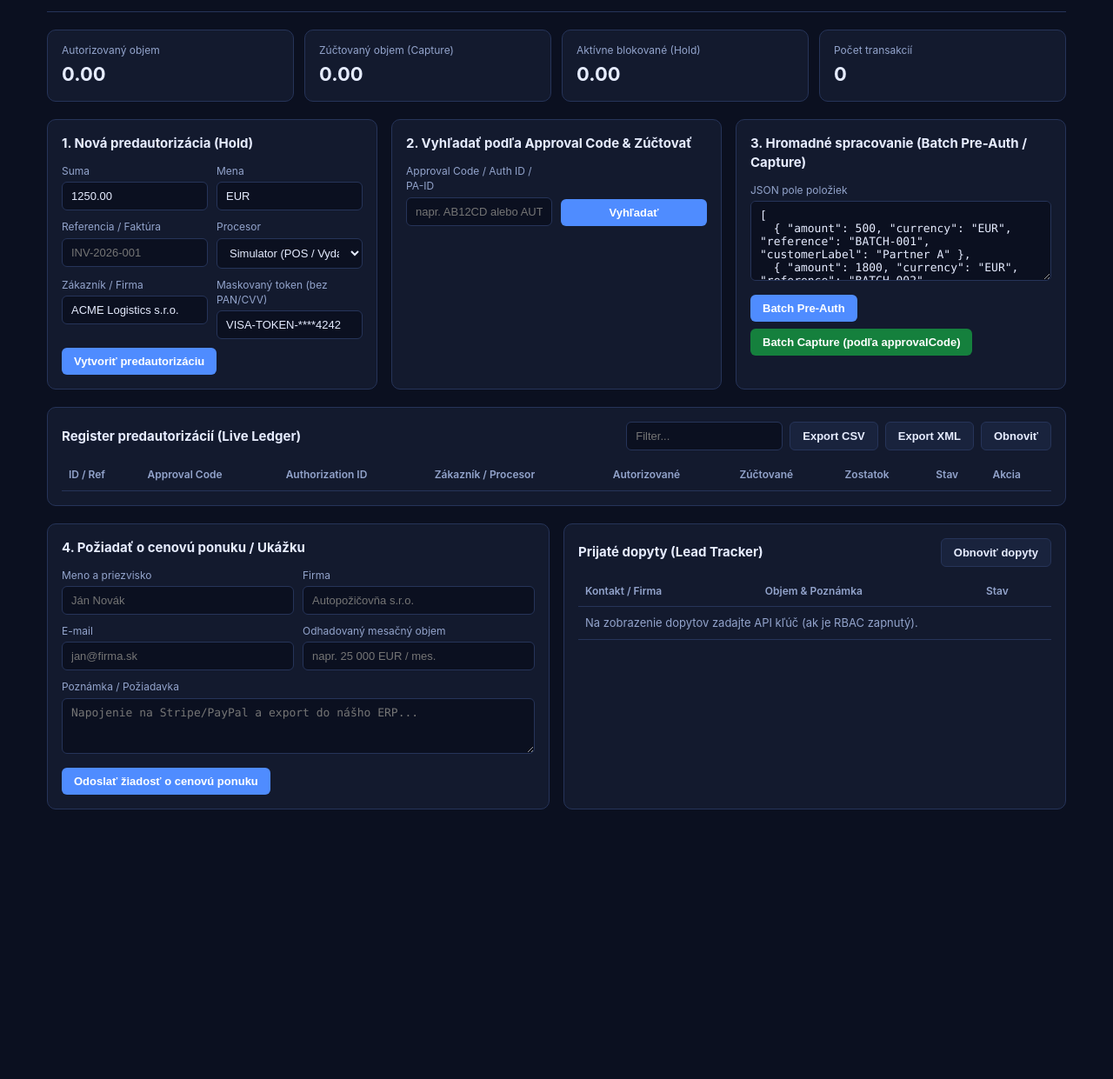
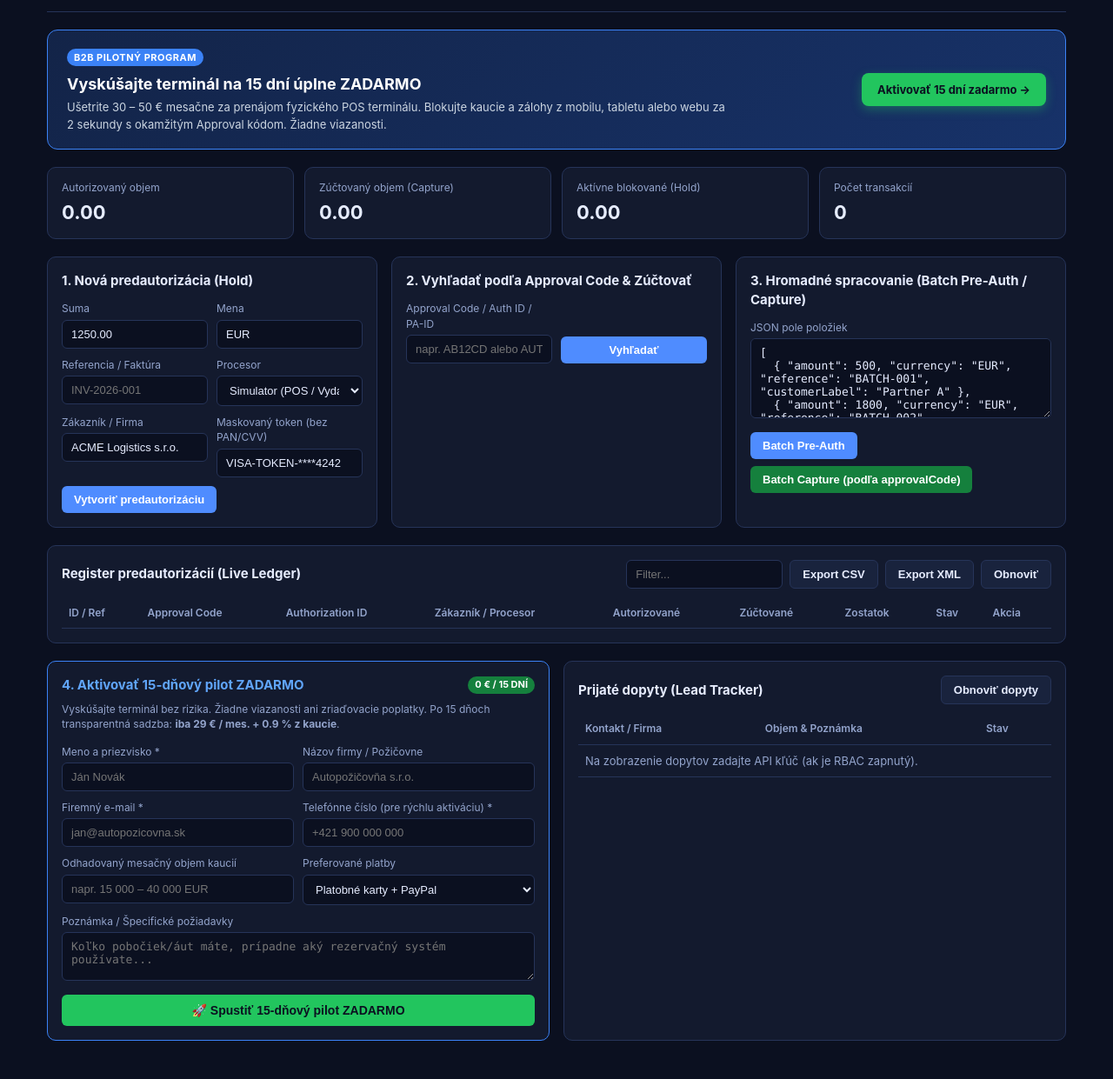
Before and after one commit to aneviem441-lab/vianocna-posta, a website: page public/index.html in a window 1280 px wide. Shown: the part 75-1316 px from the top of the page at 87% size. Before the commit the page ends 1050 px from the top, so only its background shows below. Drawn offline with Linux system fonts and the light colour scheme; no server answers.

Commit message:
feat: add 15-day free pilot banner, phone intake, and high-converting B2B pricing model

```diff
--- a/public/index.html
+++ b/public/index.html
@@ -89,10 +89,27 @@
         <div class="sub">Predautorizácia (Hold) → Approval Code → Čiastočné / Plné zúčtovanie (Capture) alebo Void</div>
       </div>
       <div style="display:flex;align-items:center;gap:8px;flex-wrap:wrap;">
+        <a href="#leadSection" style="background:#22c55e;color:#0b1020;padding:6px 12px;border-radius:6px;font-weight:700;font-size:12px;text-decoration:none;">🚀 15 dní ZADARMO</a>
         <input type="password" id="apiKeyInput" placeholder="X-API-Key (ak je zapnutý)" style="margin:0;width:190px;" />
         <div id="healthPill" class="pill">Načítavam stav...</div>
       </div>
     </header>
+
+    <!-- Pilot Promo Banner -->
+    <section style="background:linear-gradient(135deg, #132448 0%, #173269 100%);border:1px solid #3b82f6;border-radius:12px;padding:18px 22px;margin-bottom:20px;display:flex;justify-content:space-between;align-items:center;flex-wrap:wrap;gap:14px;">
+      <div style="max-width:760px;">
+        <span style="background:#3b82f6;color:#ffffff;font-size:11px;font-weight:700;padding:3px 8px;border-radius:999px;text-transform:uppercase;letter-spacing:0.5px;">B2B Pilotný program</span>
+        <h2 style="font-size:18px;margin:8px 0 4px 0;color:#ffffff;">Vyskúšajte terminál na 15 dní úplne ZADARMO</h2>
+        <p style="margin:0;font-size:13px;color:#cbd5e1;line-height:1.5;">
+          Ušetrite 30 – 50 € mesačne za prenájom fyzického POS terminálu. Blokujte kaucie a zálohy z mobilu, tabletu alebo webu za 2 sekundy s okamžitým Approval kódom. Žiadne viazanosti.
+        </p>
+      </div>
+      <div>
+        <a href="#leadSection" style="display:inline-block;background:#22c55e;color:#0b1020;font-weight:700;font-size:13px;padding:10px 18px;border-radius:8px;text-decoration:none;box-shadow:0 4px 12px rgba(34,197,94,0.35);">
+          Aktivovať 15 dní zadarmo →
+        </a>
+      </div>
+    </section>
 
     <section class="kpis">
       <div class="kpi"><div class="label">Autorizovaný objem</div><div class="val" id="kpiAuth">0.00</div></div>
@@ -226,33 +243,55 @@
       </div>
     </section>
 
-    <section class="grid" style="margin-top:20px;">
-      <div class="card">
-        <h2>4. Požiadať o cenovú ponuku / Ukážku</h2>
+    <section class="grid" id="leadSection" style="margin-top:20px;">
+      <div class="card" style="border:1px solid #3b82f6;">
+        <div style="display:flex;justify-content:space-between;align-items:center;margin-bottom:8px;">
+          <h2 style="margin:0;color:#60a5fa;">4. Aktivovať 15-dňový pilot ZADARMO</h2>
+          <span style="background:#15803d;color:#ffffff;font-size:11px;font-weight:700;padding:2px 8px;border-radius:999px;">0 € / 15 DNÍ</span>
+        </div>
+        <p style="font-size:12px;color:var(--muted);margin:0 0 14px 0;">
+          Vyskúšajte terminál bez rizika. Žiadne viazanosti ani zriaďovacie poplatky. Po 15 dňoch transparentná sadzba: <strong>iba 29 € / mes. + 0.9 % z kaucie</strong>.
+        </p>
         <form id="leadForm">
           <div class="row">
             <div>
-              <label>Meno a priezvisko</label>
+              <label>Meno a priezvisko *</label>
               <input type="text" id="leadName" placeholder="Ján Novák" required />
             </div>
             <div>
-              <label>Firma</label>
+              <label>Názov firmy / Požičovne</label>
               <input type="text" id="leadCompany" placeholder="Autopožičovňa s.r.o." />
             </div>
           </div>
           <div class="row">
             <div>
-              <label>E-mail</label>
-              <input type="email" id="leadEmail" placeholder="jan@firma.sk" required />
+              <label>Firemný e-mail *</label>
+              <input type="email" id="leadEmail" placeholder="jan@autopozicovna.sk" required />
             </div>
             <div>
-              <label>Odhadovaný mesačný objem</label>
-              <input type="text" id="leadVolume" placeholder="napr. 25 000 EUR / mes." />
+              <label>Telefónne číslo (pre rýchlu aktiváciu) *</label>
+              <input type="tel" id="leadPhone" placeholder="+421 900 000 000" required />
             </div>
           </div>
-          <label>Poznámka / Požiadavka</label>
-          <textarea id="leadNotes" style="min-height:64px;" placeholder="Napojenie na Stripe/PayPal a export do nášho ERP..."></textarea>
-          <button type="submit">Odoslať žiadosť o cenovú ponuku</button>
+          <div class="row">
+            <div>
+              <label>Odhadovaný mesačný objem kaucií</label>
+              <input type="text" id="leadVolume" placeholder="napr. 15 000 – 40 000 EUR" />
+            </div>
+            <div>
+              <label>Preferované platby</label>
+              <select id="leadProcessor">
+                <option value="paypal_stripe">Platobné karty + PayPal</option>
+                <option value="stripe">Len platobné karty (Visa / Mastercard)</option>
+                <option value="trustpay">Lokálne slovenské banky / TrustPay</option>
+              </select>
+            </div>
+          </div>
+          <label>Poznámka / Špecifické požiadavky</label>
+          <textarea id="leadNotes" style="min-height:56px;" placeholder="Koľko pobočiek/áut máte, prípadne aký rezervačný systém používate..."></textarea>
+          <button type="submit" style="background:#22c55e;color:#0b1020;font-size:14px;padding:10px 16px;width:100%;">
+            🚀 Spustiť 15-dňový pilot ZADARMO
+          </button>
           <div id="leadMsg" class="msg"></div>
         </form>
       </div>
@@ -512,7 +551,7 @@
         for (const l of data.items) {
           const tr = document.createElement('tr');
           tr.innerHTML = `
-            <td><strong>${l.name}</strong> (${l.company})<br><span class="sub">${l.email}</span></td>
+            <td><strong>${l.name}</strong> (${l.company})<br><span class="sub">${l.email} | Tel: ${l.phone || '-'}</span></td>
             <td>${l.monthlyVolume}<br><span class="sub">${l.notes || '-'}</span></td>
             <td>
               <select data-lead-status="${l.id}" style="margin:0;width:135px;">
@@ -547,11 +586,14 @@
           name: document.getElementById('leadName').value,
           company: document.getElementById('leadCompany').value,
           email: document.getElementById('leadEmail').value,
+          phone: document.getElementById('leadPhone').value,
           monthlyVolume: document.getElementById('leadVolume').value,
-          notes: document.getElementById('leadNotes').value
+          preferredProcessor: document.getElementById('leadProcessor').value,
+          notes: document.getElementById('leadNotes').value,
+          source: '15d_pilot_form'
         };
         const { lead } = await api('/api/leads', { method: 'POST', body: JSON.stringify(payload) });
-        showMsg(msg, `Dopyt prijatý (${lead.id}). Ozveme sa vám s ukážkou a cenovou ponukou.`, 'success');
+        showMsg(msg, `Ďakujeme! Váš 15-dňový pilot ZADARMO bol aktivovaný (ID: ${lead.id}). Do 2 hodín vás budeme kontaktovať.`, 'success');
         e.target.reset();
         refreshLeads();
       } catch (err) {
--- a/src/storage/leadStore.js
+++ b/src/storage/leadStore.js
@@ -65,6 +65,7 @@ export class LeadStore {
       name,
       company: company || 'N/A',
       email,
+      phone: String(input.phone || '').trim() || 'Neuvedené',
       monthlyVolume: String(input.monthlyVolume || '').trim() || 'Neuvedené',
       preferredProcessor: String(input.preferredProcessor || 'paypal_stripe').trim(),
       notes: String(input.notes || '').trim(),
```
